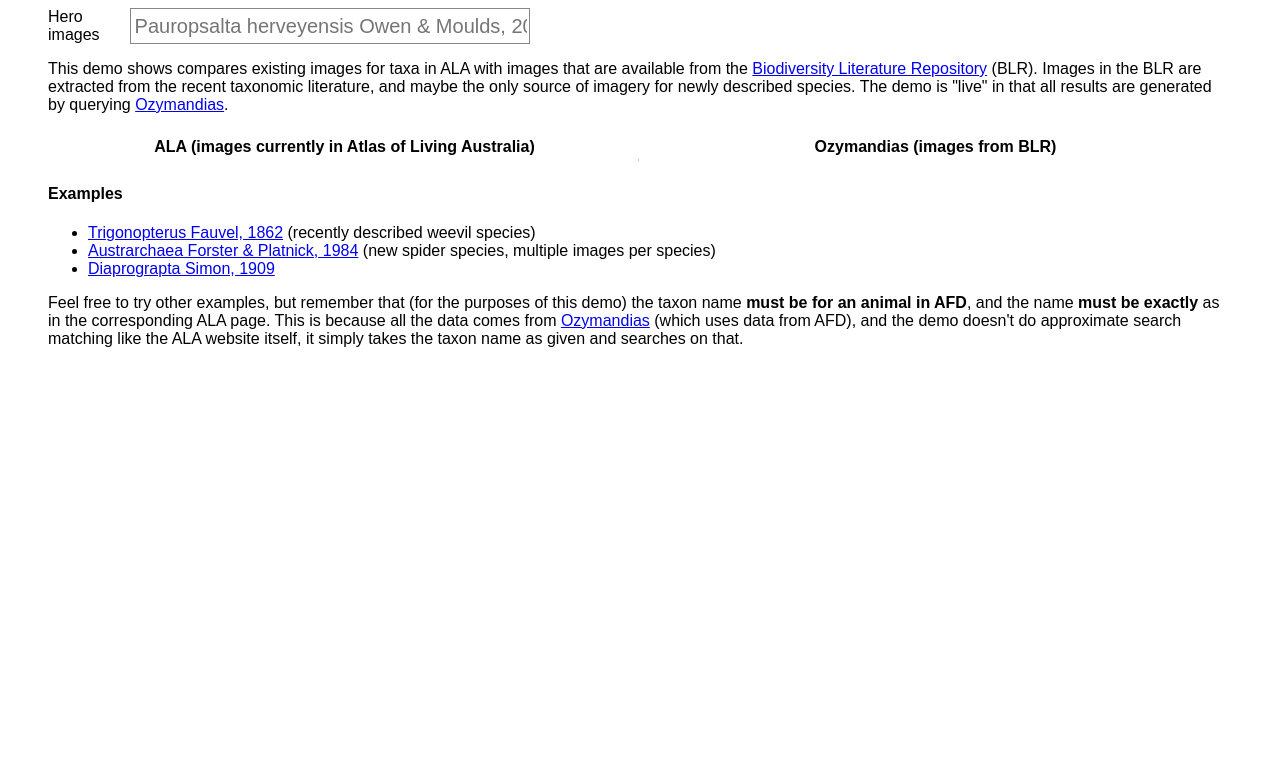
After one commit to rdmpage/ozymandias-demo, a PHP site: page /blazegraph/alahero.php in a window 1280 px wide. The commit adds this page. Shown: the top 783 px of the page. Run offline with PHP 8.4, Linux system fonts and the light colour scheme; lists and menus that the app fills with data are empty.

Commit message:
Add hero image example

```diff
--- a/alademo.php
+++ b/alademo.php
@@ -63,7 +63,7 @@ if (isset($_GET['q']))
 		<div style="display:block;float:left;"><img src="images/ala-logo-2016-inline.png"></div>
 		<div>
 			<form action="alademo.php">
-				<input style="font-weight:lighter;margin-left:30px;color:rgb(56,64,71);font-size:20px;height:36px;display:block;float:left;border:1px solid rgb(135,135,135);padding-left:4px;" id="search" placeholder="Search" name="q" value="<?php echo $query; ?>"/>
+				<input style="font-weight:lighter;margin-left:30px;color:rgb(56,64,71);font-size:20px;height:36px;display:block;float:left;width:400px;border:1px solid rgb(135,135,135);padding-left:4px;" id="search" placeholder="Pauropsalta herveyensis Owen & Moulds, 2016" name="q" value="<?php echo $query; ?>"/>
 			</form>
 
 		</div>
@@ -124,6 +124,7 @@ if (isset($_GET['q']))
 		<h4>Museums Victoria</h4>
 		<ul>
 			<li><a href="alademo.php?q=Maricoccus+brucei+Poore%2C+1994">Maricoccus brucei Poore, 1994</a></li>
+			<li><a href="alademo.php?q=Lasioglossum (Chilalictus) copleyense Walker, 1995">Lasioglossum (Chilalictus) copleyense Walker, 1995</a></li>
 		</ul>
 		</h4>
 
--- /dev/null
+++ b/alahero.php
@@ -0,0 +1,148 @@
+<?php
+
+$query = '';
+
+// Show search
+if (isset($_GET['q']))
+{
+	$query = $_GET['q'];
+}
+
+?>
+
+<html>
+<head>
+	<meta charset="utf-8">
+    <script src="external/jquery.js"></script>
+
+    <!-- SPARQL queries -->
+    <script src="js/ala-hero.js"></script>
+
+	<!-- altmetric -->
+	<!--
+	<script type="text/javascript" src="https://d1bxh8uas1mnw7.cloudfront.net/assets/embed.js"></script>
+	-->
+
+	<style>
+		body {
+			padding-left:40px;
+			padding-right:40px;
+			font-family: sans-serif;
+		}
+
+/* -------------------------------------------------------------------------------------*/
+/* display taxa as a grid of thumbnails */
+.taxa-grid {
+}
+
+.taxa-thumbnail {
+	position:relative;
+	float:left;
+	width:100px;
+	height:100px;
+	border:1px solid rgb(192,192,192);
+	margin:5px;
+	background-color:white;
+}
+
+.taxa-thumbnail span {
+	font-size:10px;
+	position:absolute;
+	left:0px;
+	top:0px;
+	width:100%;
+	background-color:rgba(0, 0, 0, 0.4);
+	color:white;
+	z-index:10;
+}
+
+	</style>
+</head>
+<body>
+	<div>
+		<div style="display:block;float:left;">Hero<br /> images</div>
+		<div>
+			<form action="alahero.php">
+				<input style="font-weight:lighter;margin-left:30px;color:rgb(56,64,71);font-size:20px;height:36px;display:block;float:left;width:400px;border:1px solid rgb(135,135,135);padding-left:4px;" id="search" placeholder="Pauropsalta herveyensis Owen & Moulds, 2016" name="q" value="<?php echo $query; ?>"/>
+			</form>
+
+		</div>
+	</div>
+	<div style="clear:both;"></div>
+
+	<div>
+		<p>This demo shows compares existing images for taxa in ALA with images that are  available from the <a href="https://zenodo.org/communities/biosyslit/?page=1&size=20">Biodiversity Literature Repository</a> (BLR). Images in the BLR are extracted from the recent taxonomic literature, and maybe the only source of imagery for newly described species. The demo is "live" in that all results are generated by querying <a href="https://ozymandias-demo.herokuapp.com">Ozymandias</a>.</p>
+
+	</div>
+
+
+	<div>
+		<h1 id="header"></h1>
+	</div>
+
+	<div>
+
+		<table width="100%">
+			<tr><th width="50%">ALA (images currently in Atlas of Living Australia)</th><th>Ozymandias (images from BLR)</th></tr>
+			<tr>
+				<td style="border-right:1px solid rgb(192,192,192);">
+					<div id="ala"></div>
+				</td>
+
+				<td>
+					<div id="hero"></div>
+				</td>
+			</tr>
+		</table>
+
+
+
+	</div>
+
+	<div>
+
+
+		<h4>Examples</h4>
+		<ul>
+			<li><a href="alahero.php?q=Trigonopterus Fauvel, 1862">Trigonopterus Fauvel, 1862</a> (recently described weevil species)</li>
+			<li><a href="alahero.php?q=Austrarchaea+Forster+%26+Platnick%2C+1984">Austrarchaea Forster & Platnick, 1984</a> (new spider species, multiple images per species)</li>
+
+			<li><a href="alahero.php?q=Diaprograpta Simon, 1909">Diaprograpta Simon, 1909</a></li>
+
+		</ul>
+
+		<p>Feel free to try other examples, but remember that (for the purposes of this demo) the taxon name <strong>must be for an animal in AFD</strong>,
+		and the name <strong>must be exactly</strong> as in the corresponding ALA page. This is because all the data comes from
+		<a href="https://ozymandias-demo.herokuapp.com/">Ozymandias</a> (which uses data from AFD), and
+		the demo doesn't do approximate search matching like the ALA website itself, it simply takes the taxon name as given and searches on that.
+		</p>
+
+
+	</div>
+
+<?php
+
+if ($query != "")
+{
+?>
+	<script>
+
+	var name = '<?php echo $query; ?>';
+
+	$('#ala').html('');
+	$('#hero').html('');
+
+	$('#header').html(name);
+
+	child_taxa_images_ala(name, 'ala');
+
+	child_taxa_images_blr(name, 'hero');
+
+	</script>
+<?php
+}
+?>
+
+
+</body>
+</html>
--- /dev/null
+++ b/js/ala-hero.js
@@ -0,0 +1,176 @@
+// images child taxa
+function child_taxa_images_ala(name, element_id) {
+
+
+	var query = `PREFIX rdfs: <http://www.w3.org/2000/01/rdf-schema#>
+PREFIX rdf: <http://www.w3.org/1999/02/22-rdf-syntax-ns#>
+PREFIX tc: <http://rs.tdwg.org/ontology/voc/TaxonConcept#>
+SELECT ?child ?child_name ?thumbnailUrl WHERE
+{
+  #VALUES ?root { <https://bie.ala.org.au/species/urn:lsid:biodiversity.org.au:afd.taxon:83fd3bf1-6a86-4727-8387-6804ea4c64db> }
+
+  ?root <http://schema.org/name> "` + name + `" .
+
+  ?child rdfs:subClassOf ?root .
+
+  ?child tc:nameString ?child_name .
+  OPTIONAL {
+
+  # child has image
+  ?child <http://schema.org/image> ?image .
+  ?image <http://schema.org/thumbnailUrl> ?thumbnailUrl .
+
+
+  }
+  }
+  ORDER BY ?child_name`;
+
+  //alert(query);
+
+	$.getJSON('query.php?query=' + encodeURIComponent(query)
+			+ '&callback=?',
+		function(data){
+			//alert(JSON.stringify(data ));
+
+			console.log(JSON.stringify(data, null, 2));
+
+			if (data.results.bindings.length > 0) {
+				var html = '';
+
+				for (var i in data.results.bindings) {
+
+						var html = '';
+
+						html += '<div class="taxa-grid clearfix">';
+
+						for (var i in data.results.bindings) {
+							html += '<div class="taxa-thumbnail">';
+
+							html += '<a href="./?uri='
+								+ data.results.bindings[i].child.value
+								+ '">'
+								+ '<span>' + data.results.bindings[i].child_name.value + '</span>';
+
+							if (data.results.bindings[i].thumbnailUrl) {
+								html += '<img src="'
+									+ 'http://exeg5le.cloudimg.io/crop/100x100/n/'
+									+ data.results.bindings[i].thumbnailUrl.value
+									+ '" />';
+							}
+							html += '</a>';
+							html += '</div>';
+						}
+						html += '</div>';
+
+				}
+
+				$('#' + element_id).html(html);
+
+			}
+		}
+	);
+}
+
+// images child taxa
+function child_taxa_images_blr(name, element_id) {
+
+
+	var query = `PREFIX rdfs: <http://www.w3.org/2000/01/rdf-schema#>
+PREFIX rdf: <http://www.w3.org/1999/02/22-rdf-syntax-ns#>
+PREFIX tc: <http://rs.tdwg.org/ontology/voc/TaxonConcept#>
+SELECT ?child ?child_name ?thumbnailUrl WHERE
+{
+  #VALUES ?root { <https://bie.ala.org.au/species/urn:lsid:biodiversity.org.au:afd.taxon:83fd3bf1-6a86-4727-8387-6804ea4c64db> }
+
+  ?root <http://schema.org/name> "` + name + `" .
+
+  ?child rdfs:subClassOf ?root .
+
+  ?child tc:nameString ?child_name .
+  OPTIONAL {
+
+  # get work(s) for this taxon
+  ?child  <http://taxref.mnhn.fr/lod/property/hasReferenceName>|<http://taxref.mnhn.fr/lod/property/hasSynonym> ?taxonName .
+  ?taxonName <http://schema.org/name> ?tname .
+
+  ?taxonName <http://rs.tdwg.org/ontology/voc/Common#publishedInCitation> ?work .
+
+  # get Zenodo figures (assume isPartOf works for now)
+  ?work <http://schema.org/identifier> ?identifier .
+
+
+  #?identifier <http://schema.org/propertyID> "doi" .
+  #?identifier <http://schema.org/value> ?identifier_value .
+
+  #BIND(IRI(CONCAT("https://doi.org/", STR(?identifier_value))) AS ?doi) .
+
+   # a figure
+  #?part <http://schema.org/isPartOf> ?doi  .
+
+  {
+   ?identifier <http://schema.org/propertyID> "doi" .
+   ?identifier <http://schema.org/value> ?identifier_value .
+   BIND(IRI(CONCAT("https://doi.org/", STR(?identifier_value))) AS ?doi) .
+   ?part <http://schema.org/isPartOf> ?doi  .
+  }
+  UNION {
+   ?identifier <http://schema.org/propertyID> "zenodo" .
+   ?identifier <http://schema.org/value> ?identifier_value .
+   BIND(IRI(CONCAT("https://zenodo.org/record/", STR(?identifier_value))) AS ?zenodo) .
+   ?part <http://schema.org/isPartOf> ?zenodo  .
+  }
+
+
+  ?part rdf:type <http://schema.org/ImageObject> .
+  ?part <http://schema.org/thumbnailUrl> ?thumbnailUrl .
+  ?part <http://schema.org/description> ?description .
+
+  # filter those that have the name
+  FILTER regex(?description, ?child_name)
+  }
+}
+ORDER BY ?child_name`;
+
+	$.getJSON('query.php?query=' + encodeURIComponent(query)
+			+ '&callback=?',
+		function(data){
+			//alert(JSON.stringify(data ));
+
+			console.log(JSON.stringify(data, null, 2));
+
+			if (data.results.bindings.length > 0) {
+				var html = '';
+
+				for (var i in data.results.bindings) {
+
+						var html = '';
+
+						html += '<div class="taxa-grid clearfix">';
+
+						for (var i in data.results.bindings) {
+							html += '<div class="taxa-thumbnail">';
+
+							html += '<a href="./uri/'
+								+ data.results.bindings[i].child.value
+								+ '">'
+								+ '<span>' + data.results.bindings[i].child_name.value + '</span>';
+
+							if (data.results.bindings[i].thumbnailUrl) {
+								html += '<img src="'
+									+ 'http://exeg5le.cloudimg.io/crop/100x100/n/'
+									+ data.results.bindings[i].thumbnailUrl.value
+									+ '" />';
+							}
+							html += '</a>';
+							html += '</div>';
+						}
+						html += '</div>';
+
+				}
+
+				$('#' + element_id).html(html);
+
+			}
+		}
+	);
+}
```
Also changed, not shown: js/taxon.js (+14 -4 lines), 3 other files.
